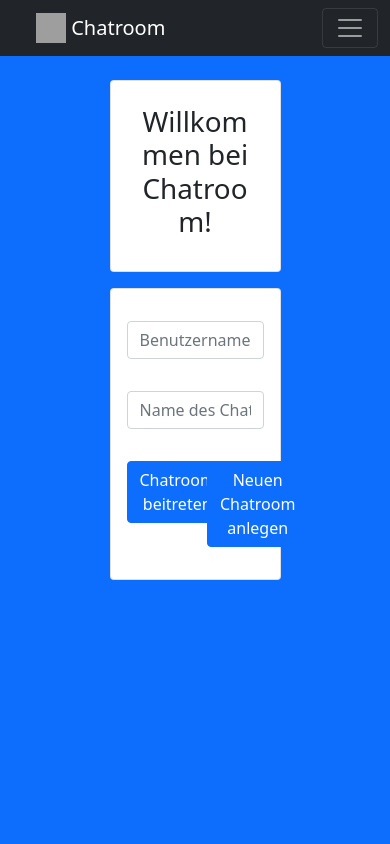
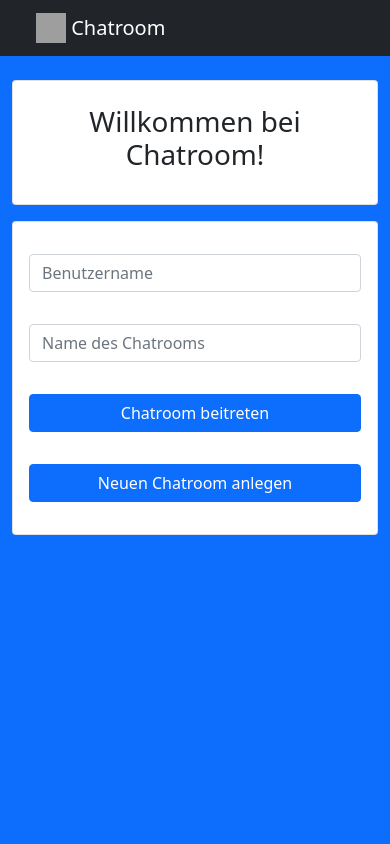
Before and after one commit to MarvinPoehls/CHATROOM, a PHP site: page /Chatroom/ in a window 390 px wide. Run offline with PHP 8.4, Linux system fonts and the light colour scheme; some libraries are stand-ins or nearby versions; grey boxes are pictures that could not be loaded.

Commit message:
cleaned code, made foyer page responsiv

```diff
--- a/Views/foyer.php
+++ b/Views/foyer.php
@@ -1,13 +1,13 @@
 <div class="row">
-    <div class="col-3"></div>
-    <div class="col-6">
+    <div class="col-3 d-sm-none d-md-block"></div>
+    <div class="col-12 col-md-6">
         <div class="card text-center mt-4">
             <h1 class="card-title p-4">Willkommen bei Chatroom!</h1>
         </div>
     </div>
-    <div class="col-3"></div>
-    <div class="col-3"></div>
-    <div class="col-6">
+    <div class="col-3 d-sm-none d-md-block"></div>
+    <div class="col-3 d-sm-none d-md-block"></div>
+    <div class="col-12 col-md-6">
         <div class="card mt-3">
             <div class="card-body">
                 <div class="row">
@@ -17,17 +17,17 @@
                     <div class="col-12">
                         <input type="text" class="form-control my-3" maxlength="32" id="roomInput" placeholder="Name des Chatrooms">
                     </div>
-                    <div class="col-6">
+                    <div class="col-12 col-lg-6 d-grid">
                         <button type="button" onclick="checkLoad()" class="btn btn-primary my-3">Chatroom beitreten</button>
                     </div>
-                    <div class="col-6 text-end">
+                    <div class="col-12 col-lg-6 d-grid text-end">
                         <button type="button" onclick="checkCreate()" class="btn btn-primary my-3">Neuen Chatroom anlegen</button>
                     </div>
                 </div>
             </div>
         </div>
     </div>
-    <div class="col-3"></div>
+    <div class="col-3 d-sm-none d-md-block"></div>
 </div>
 <div id="modal" class="modal" tabindex="-1">
     <div class="modal-dialog">
--- a/Views/header.php
+++ b/Views/header.php
@@ -10,16 +10,13 @@
         <link rel="stylesheet" href="https://cdn.jsdelivr.net/npm/bootstrap@5.0.2/dist/css/bootstrap.min.css">
         <link rel="stylesheet" href="https://cdn.jsdelivr.net/npm/bootstrap-icons@1.10.3/font/bootstrap-icons.css">
     </head>
-    <body class="bg-primary overflow-hidden position-fixed w-100 h-100">
+    <body class="bg-primary h-100 overflow-hidden">
         <nav class="navbar navbar-expand-lg navbar-dark bg-dark">
             <div class="container-fluid">
                 <a class="navbar-brand ms-4" href="index.php">
                     <img src="https://i.postimg.cc/rwnHZBzV/Chatroom.png" width="30" height="30" class="d-inline-block align-top" alt="logo">
                     Chatroom
                 </a>
-                <button class="navbar-toggler" type="button" data-bs-toggle="collapse" data-bs-target="#navbarNav" aria-controls="navbarNav" aria-expanded="false" aria-label="Toggle navigation">
-                    <span class="navbar-toggler-icon"></span>
-                </button>
                 <div class="collapse navbar-collapse" id="navbarNav">
                     <ul class="navbar-nav ms-auto">
                         <?php if ($controller->getTitle() !== "Foyer") { ?>
```
Also changed, not shown: Views/room.php (+5 -7 lines).
